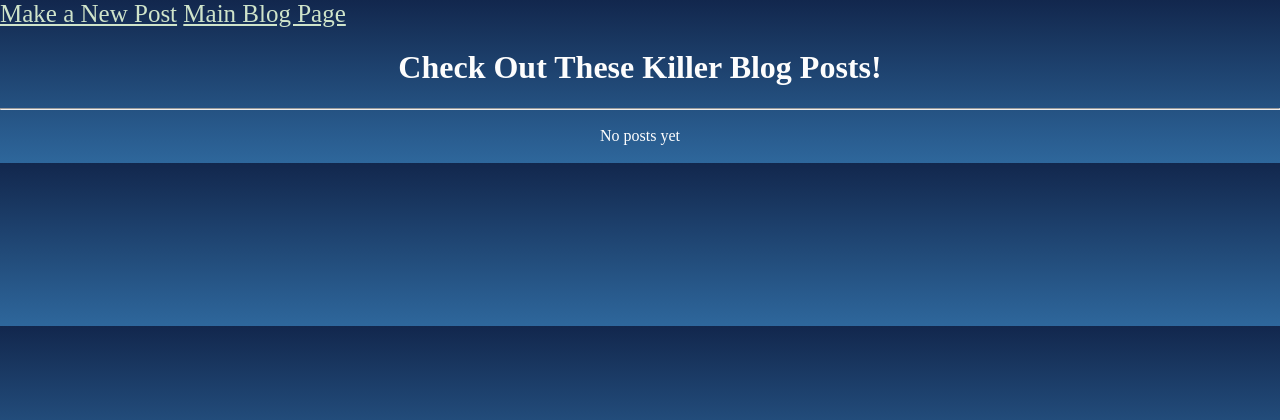
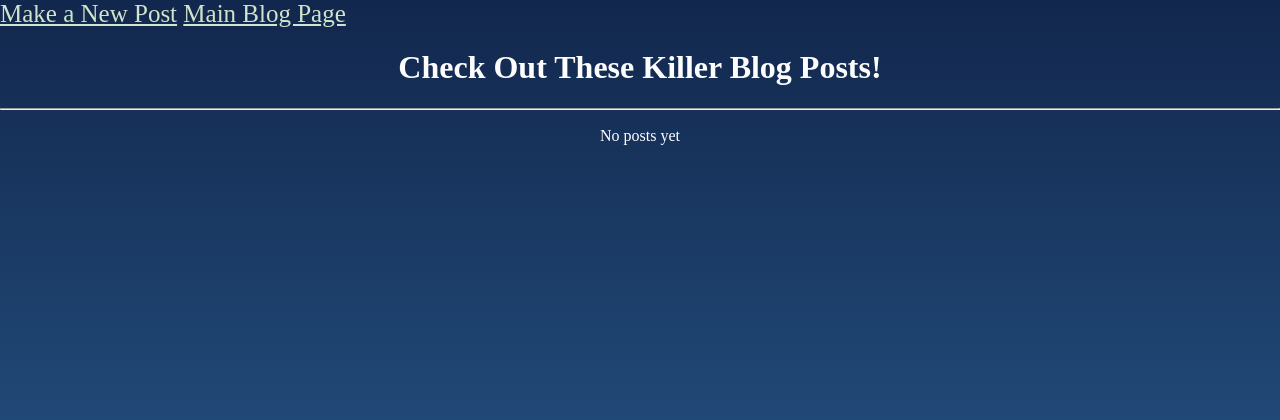
Before and after one commit to np303/lc101-build-a-blog, a Flask app: page /blog in a window 1280 px wide. Shown: the top 420 px of the page. Run offline with Flask 2, Linux system fonts and the light colour scheme; data that the repository does not hold is empty.

Commit message:
fixed background in .css from repeating in body

```diff
--- a/static/style.css
+++ b/static/style.css
@@ -9,6 +9,8 @@ body {
 	background: linear-gradient(360deg, rgb(46, 103, 156), rgb(18, 39, 77));
 	margin: 0;
     padding: 0;
+    background-repeat: no-repeat;
+    background-attachment: fixed;
 }
 
 
```
